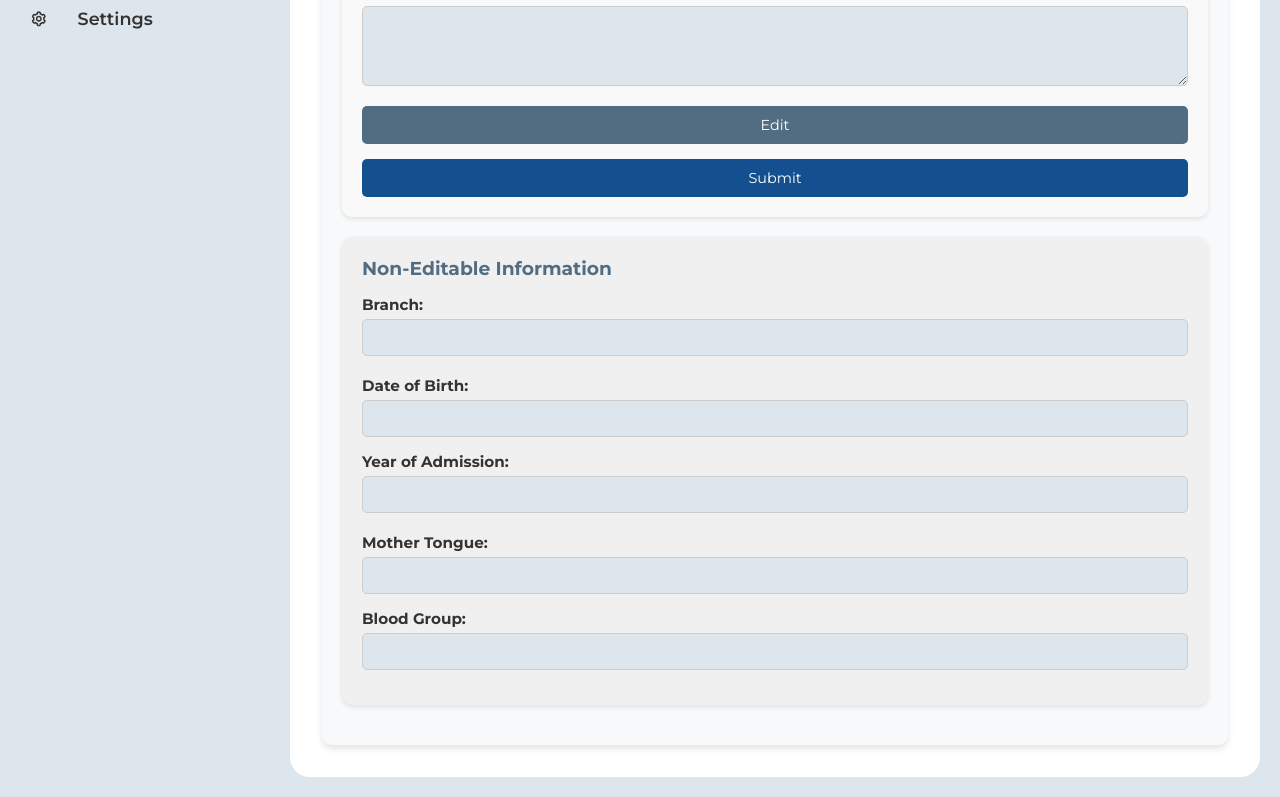
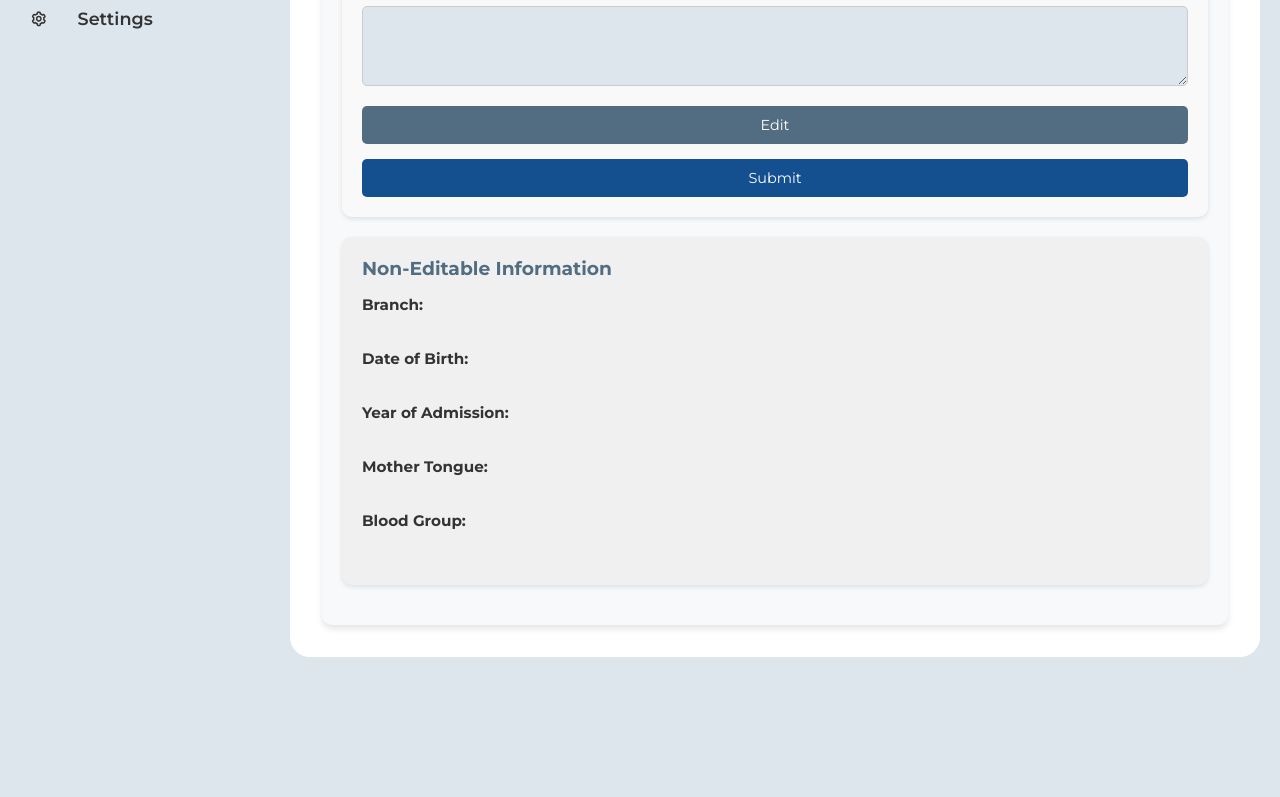
Before and after one commit to Aryan0304Yadav/mentee, a React (Vite) app in the folder Frontend/: page /personal-details in a window 1280 px wide. Shown: the part 552-1349 px from the top of the page. After the commit the page ends 1229 px from the top, so only its background shows below. Built offline with nearby package versions, Linux system fonts and the light colour scheme.

Commit message:
dropdown cursor pointer changed (dk what changed in personal)

```diff
--- a/Frontend/src/components/PersonalDetails.jsx
+++ b/Frontend/src/components/PersonalDetails.jsx
@@ -195,57 +195,28 @@ const PersonalDetails = () => {
       <div className="non-editable-section">
         <h3>Non-Editable Information</h3>
         <div className="form-row">
-          <label>
-            Branch:
-            <input
-              type="text"
-              name="branch"
-              value={formData.branch}
-              readOnly
-            />
-          </label>
+          <label>Branch:</label>
+          <span>{formData.branch}</span>
+        </div>
 
-          <label>
-            Date of Birth:
-            <input
-              type="text"
-              name="date_of_birth"
-              value={formData.date_of_birth}
-              readOnly
-            />
-          </label>
+        <div className="form-row">
+          <label>Date of Birth:</label>
+          <span>{formData.date_of_birth}</span>
         </div>
+
         <div className="form-row">
-          <label>
-            Year of Admission:
-            <input
-              type="text"
-              name="year_of_admission"
-              value={formData.year_of_admission}
-              readOnly
-            />
-          </label>
+          <label>Year of Admission:</label>
+          <span>{formData.year_of_admission}</span>
+        </div>
 
-          <label>
-            Mother Tongue:
-            <input
-              type="text"
-              name="mother_tongue"
-              value={formData.mother_tongue}
-              readOnly
-            />
-          </label>
+        <div className="form-row">
+          <label>Mother Tongue:</label>
+          <span>{formData.mother_tongue}</span>
         </div>
+
         <div className="form-row">
-          <label>
-            Blood Group:
-            <input
-              type="text"
-              name="blood_group"
-              value={formData.blood_group}
-              readOnly
-            />
-          </label>
+          <label>Blood Group:</label>
+          <span>{formData.blood_group}</span>
         </div>
       </div>
 
--- a/Frontend/src/styles/sidebar.css
+++ b/Frontend/src/styles/sidebar.css
@@ -63,6 +63,10 @@
   flex-direction: column; /* Ensure items are stacked vertically */
 }
 
+.dropdown-header {
+  cursor: pointer;
+}
+
 /* Dropdown Toggle Button */
 .dropdown-toggle {
   display: flex;
```
